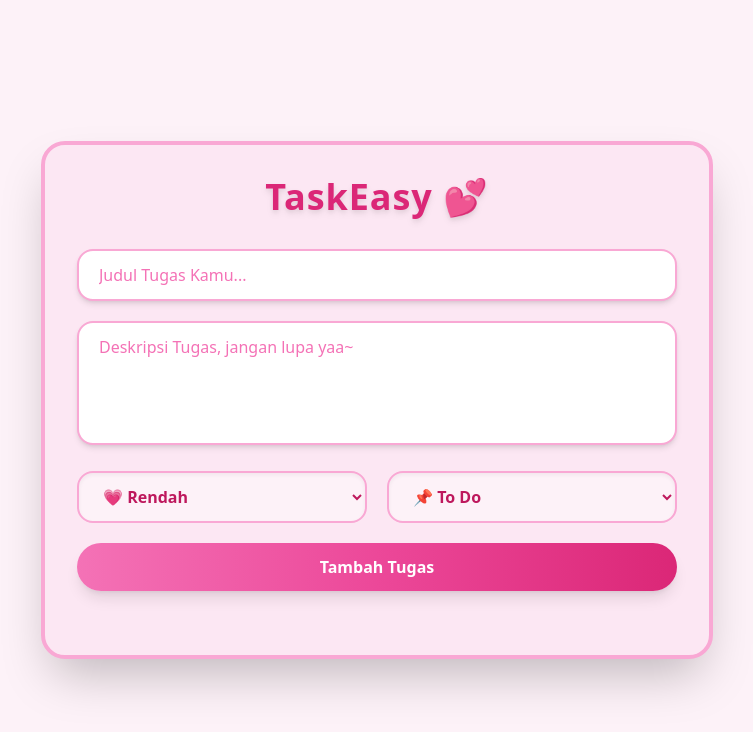
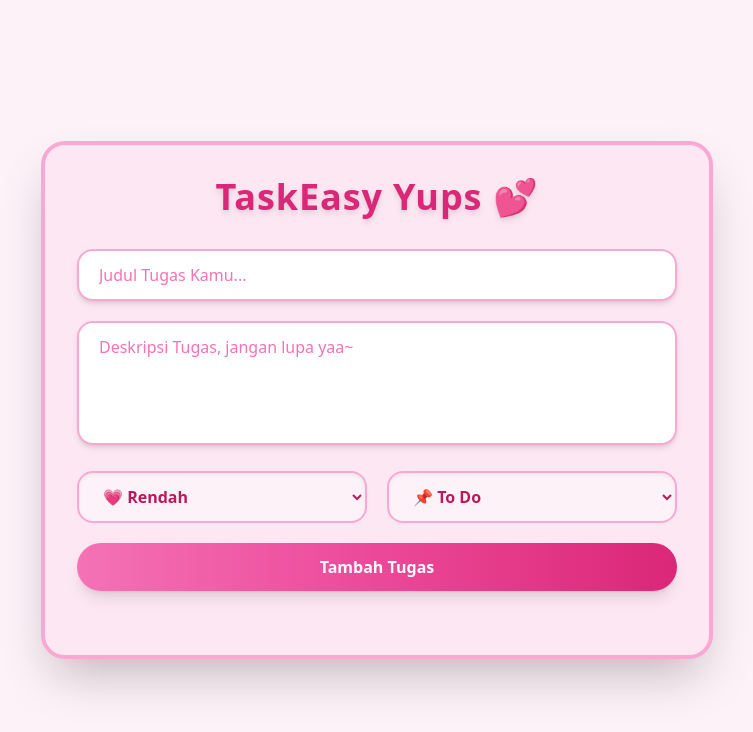
Before and after one commit to keepCoding01/TaskManagement, a website: page index.html in a window 1280 px wide. Shown: the whole page, without its empty margins (263-1016 px from the left). Drawn offline with nearby package versions, Linux system fonts and the light colour scheme.

Commit message:
update titile

```diff
--- a/index.html
+++ b/index.html
@@ -8,7 +8,7 @@
   </head>
   <body class="bg-pink-50 min-h-screen flex items-center justify-center p-6 font-poppins">
     <div class="bg-pink-100 w-full max-w-2xl rounded-3xl shadow-2xl p-8 space-y-8 border-4 border-pink-300">
-      <h1 class="text-4xl font-extrabold text-center text-pink-600 tracking-wide drop-shadow-md">TaskEasy 💕</h1>
+      <h1 class="text-4xl font-extrabold text-center text-pink-600 tracking-wide drop-shadow-md">TaskEasy Yups 💕</h1>
 
       <form id="taskForm" class="space-y-5">
         <input
```
Also changed, not shown: 1 other file.
